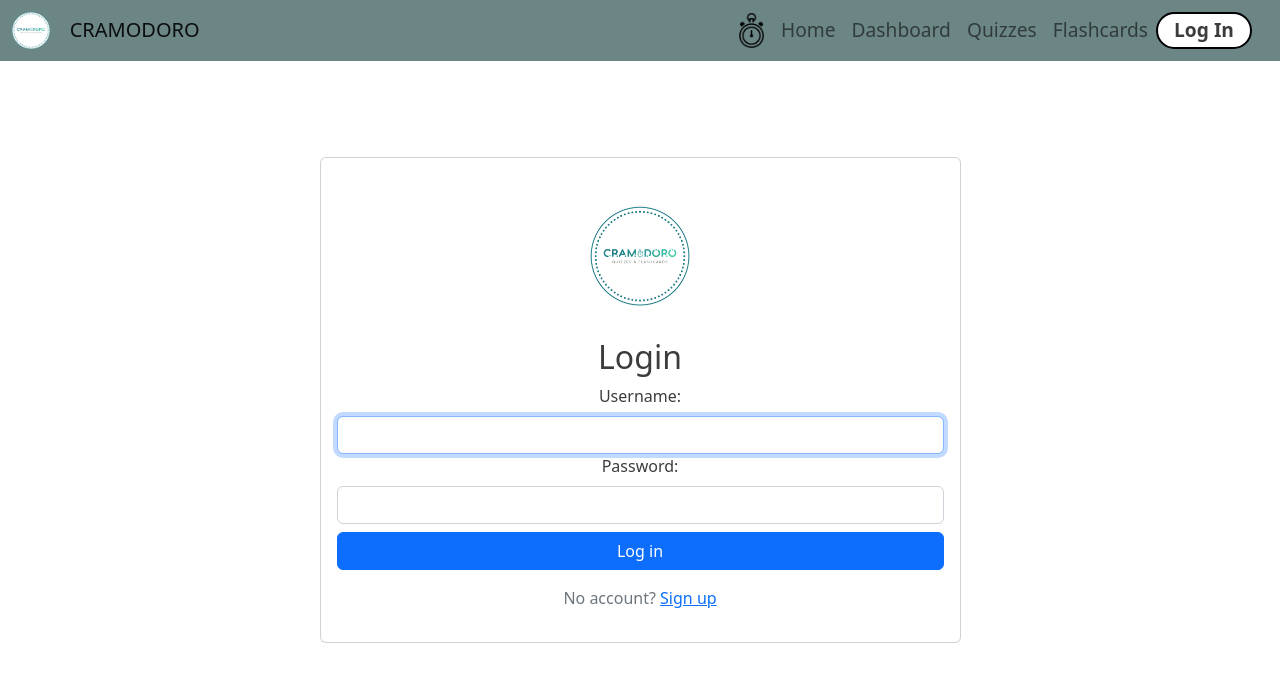
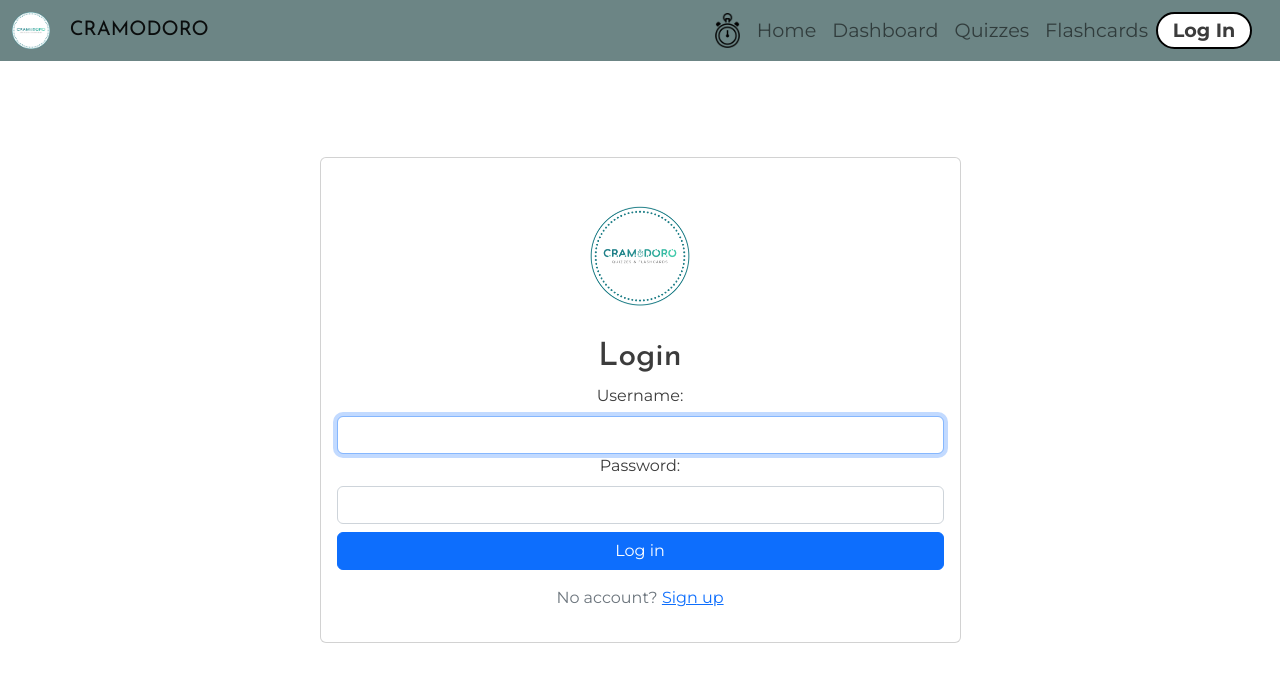
Before and after one commit to CingSharped/crammerdoro, a React (Vite) app in the folder frontend/: page /login in a window 1280 px wide. Shown: the top 682 px of the page. Built offline with nearby package versions, Linux system fonts and the light colour scheme.

Commit message:
add fonts

```diff
--- a/frontend/src/App.css
+++ b/frontend/src/App.css
@@ -1,10 +1,18 @@
+@import url('https://fonts.googleapis.com/css2?family=Josefin+Sans:wght@400;500;700&family=Montserrat:wght@400;500;600;700&display=swap');
+
 #root {
   margin: 0 auto;
   text-align: center;
   /* min-height: 100vh;
   max-height: 100vh; */
   max-width: 100vw;
+  font-family: 'Montserrat', sans-serif;
 }
+
+h1, h2{
+  font-family: 'Josefin Sans', sans-serif;
+}
+
 
 @media screen and (min-device-width: 1200px) and (max-device-width: 1600px) {
   #studying-image {
--- a/frontend/src/Pages/Home/home.css
+++ b/frontend/src/Pages/Home/home.css
@@ -108,9 +108,3 @@
 
   }
 }
-
-@media (min-width: 2010px) {
-  #intro {
-    transform: translateY(-26vw) translateX(10vw);
-  }
-}
--- a/frontend/src/components/FlashcardLinks/FlashcardLinks.css
+++ b/frontend/src/components/FlashcardLinks/FlashcardLinks.css
@@ -16,7 +16,7 @@
   width: 200px;
   height: 150px;
   margin: 10px;
-  background: linear-gradient(45deg, #365050, #00ffb7);
+  background: linear-gradient(45deg, #507e7e, #01cb92);
   border-radius: 8px;
   overflow: hidden;
   transition: transform 0.3s;
--- a/frontend/src/components/NavBar/index.jsx
+++ b/frontend/src/components/NavBar/index.jsx
@@ -27,7 +27,7 @@ const PageWrapper = () => {
             <Navbar expand="lg" fixed="top" className='color-nav'>
                 <Container fluid>
                     <img src={logo} alt="Music App Logo" className="logo" style={{ width: '3%', marginRight: '20px' }} />
-                    <Navbar.Brand as={NavLink} to='/' >CRAMODORO</Navbar.Brand>
+                    <Navbar.Brand as={NavLink} to='/' className='nav-title'>CRAMODORO</Navbar.Brand>
 
                     <Nav className="justify-content-end flex-grow-1 pe-3">
 
--- a/frontend/src/components/NavBar/navbar.css
+++ b/frontend/src/components/NavBar/navbar.css
@@ -26,3 +26,7 @@
   background-color: rgb(108, 133, 133);
   font-size: 1.2rem;
 }
+
+.navbar-brand{
+  font-family: 'Josefin Sans', sans-serif;
+}
--- a/frontend/src/components/QuizSubjectCard/QuizSubjectCard.css
+++ b/frontend/src/components/QuizSubjectCard/QuizSubjectCard.css
@@ -15,7 +15,7 @@
     width: 200px;
     height: 150px;
     margin: 10px;
-    background: linear-gradient(45deg, #365050, #00ffb7);
+    background: linear-gradient(45deg, #507e7e, #01cb92);
     border-radius: 8px;
     overflow: hidden;
     transition: transform 0.3s;
```
